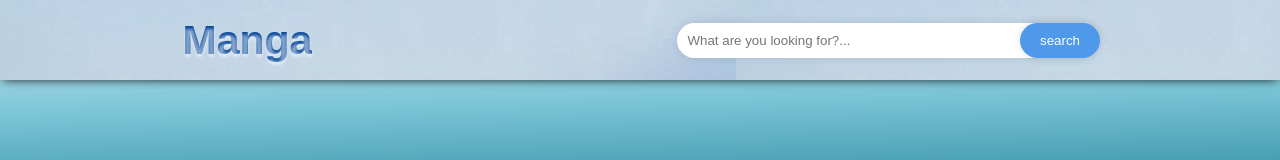
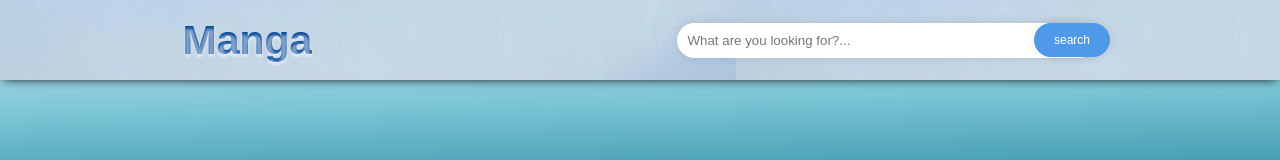
Before and after one commit to Allyssaejares/Manga-Act, a plain HTML site: page index.html in a window 1280 px wide. Shown: the top 160 px of the page. Drawn offline with Linux system fonts and the light colour scheme; no server answers.

Commit message:
added some layout and display

```diff
--- a/style.css
+++ b/style.css
@@ -30,7 +30,7 @@ nav{
   }
 
 
-  #searchBar{
+#searchBar{
     width: 400px;
     padding: 10px;
     border: none;
@@ -44,10 +44,11 @@ nav{
     color: #fff;
     cursor: pointer;
     padding: 10px 20px;
+    font-size: 12px;
     border-radius: 20px;
     box-shadow: 0 0 10px rgba(0, 0, 0, 0.1);
     position: absolute;
-    right: 180px;
+    right: 170px;
     transition: .9s ease;
 }
 
```
